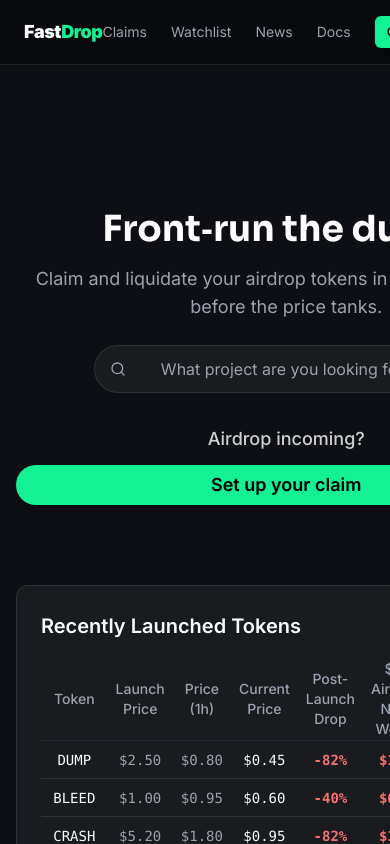
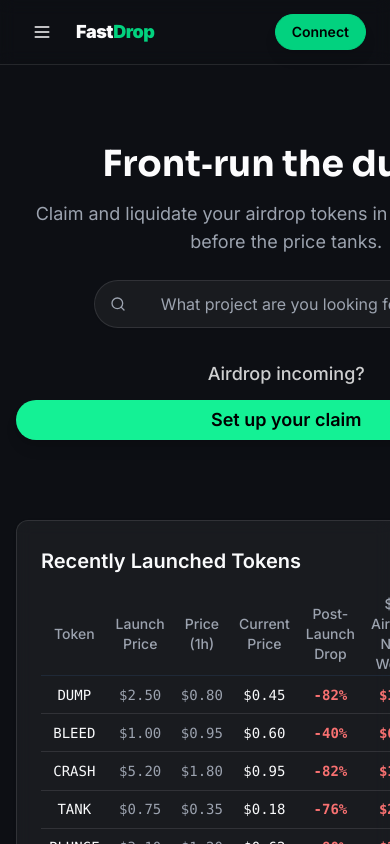
Before and after one commit to felipeldfonseca/fastdrop, a Next.js app in the folder apps/web/: page /app in a window 390 px wide. Shown: the top 844 px of the page. Built offline with nearby package versions, Linux system fonts and the light colour scheme.

Commit message:
fix: use sophisticated LandingNavbar across all pages
- Replace simple AppNavbar with user's sophisticated LandingNavbar
- Ensures consistent animations and mobile functionality on app pages
- Follows best practice of shared navbar component
- All pages now use the same navbar with proper animations

```diff
--- a/apps/web/src/app/(main)/layout.tsx
+++ b/apps/web/src/app/(main)/layout.tsx
@@ -1,49 +1,5 @@
-import Link from "next/link";
-import { Button } from "@repo/ui/button";
 import Footer from "@/components/landing/Footer";
-
-function AppNavbar() {
-  return (
-    <header className="sticky top-0 backdrop-blur bg-black/40 z-20 border-b border-white/10">
-      <nav className="mx-auto flex h-16 max-w-6xl items-center justify-between px-6 text-sm">
-        <Link href="/" className="font-black tracking-tight text-lg text-white">
-          Fast<span className="text-[#14f195]">Drop</span>
-        </Link>
-
-        <div className="flex items-center gap-6">
-          <Link
-            href="/app"
-            className="text-muted-foreground hover:text-white transition-colors"
-          >
-            Claims
-          </Link>
-          <Link
-            href="/watchlist"
-            className="text-muted-foreground hover:text-white transition-colors"
-          >
-            Watchlist
-          </Link>
-          <Link
-            href="/news"
-            className="text-muted-foreground hover:text-white transition-colors"
-          >
-            News
-          </Link>
-          <Link
-            href="/docs"
-            className="text-muted-foreground hover:text-white transition-colors"
-          >
-            Docs
-          </Link>
-
-          <Button size="sm" className="bg-[#14f195] hover:bg-[#14f195]/90 text-black font-semibold">
-            Connect Wallet
-          </Button>
-        </div>
-      </nav>
-    </header>
-  );
-}
+import LandingNavbar from "@/components/navbar/LandingNavbar";
 
 export default function AppLayout({
   children,
@@ -52,7 +8,7 @@ export default function AppLayout({
 }) {
   return (
     <div className="min-h-screen bg-[--brand-bg] text-[--brand-fg] flex flex-col">
-      <AppNavbar />
+      <LandingNavbar />
       <main className="py-8 pt-24 flex-grow">
         {children}
       </main>
```
